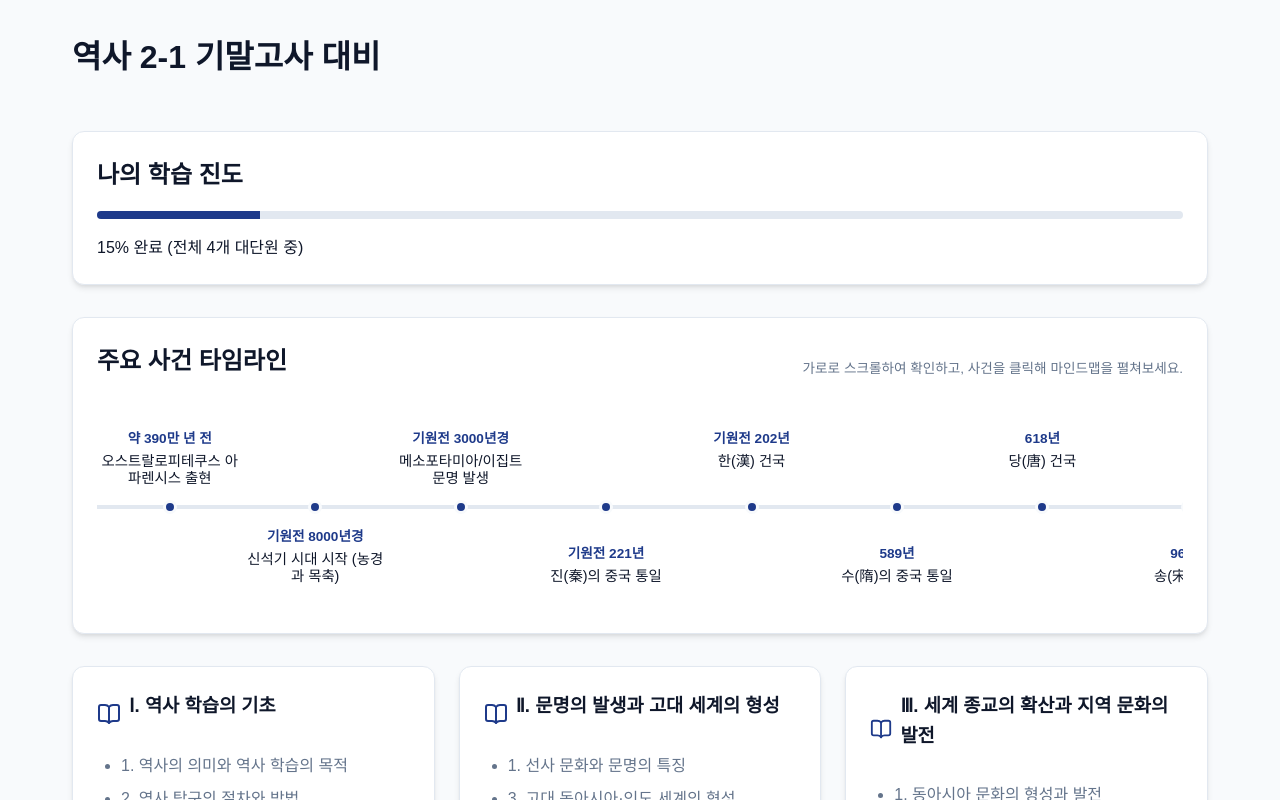
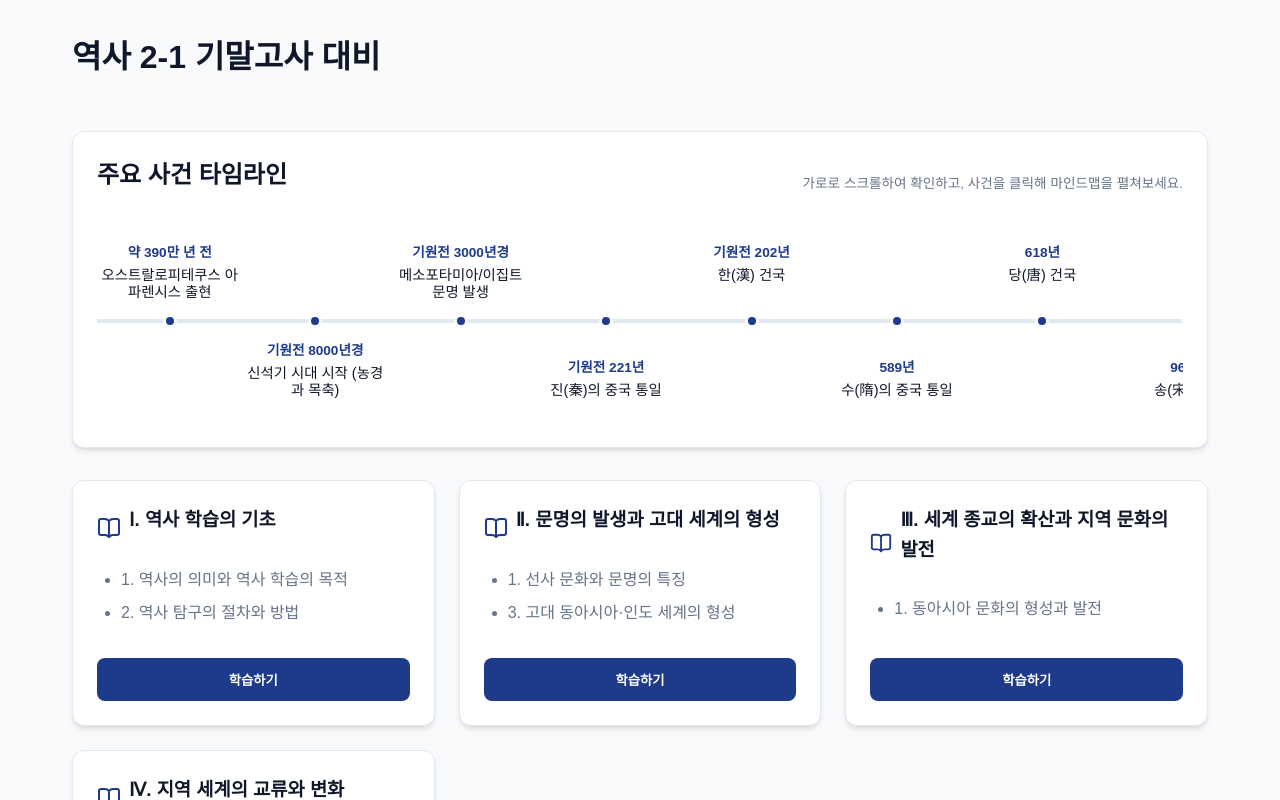
Before and after one commit to yojihun/history-prep-app, a React (Vite) app: page / in a window 1280 px wide. Shown: the top 800 px of the page. Built offline with nearby package versions, Linux system fonts and the light colour scheme; a web font is replaced by a local one.

Commit message:
Update Dashboard UI, fix state pollution, and add rich contents

```diff
--- a/src/pages/Dashboard.jsx
+++ b/src/pages/Dashboard.jsx
@@ -4,18 +4,8 @@ import { chapters } from '../data/chapters';
 import Timeline from '../components/Timeline';
 
 export default function Dashboard() {
-  // Mock progress, eventually from LocalStorage
-  const totalProgress = 15;
-
   return (
     <div className="animate-fade-in">
-      <div className="glass-card" style={{ marginBottom: '2rem' }}>
-        <h2>나의 학습 진도</h2>
-        <div className="progress-container">
-          <div className="progress-bar" style={{ width: `${totalProgress}%` }}></div>
-        </div>
-        <p className="text-muted">{totalProgress}% 완료 (전체 4개 대단원 중)</p>
-      </div>
 
       <Timeline />
 
```
Also changed, not shown: 1 other file (tests, documents, lock files or other folders).
